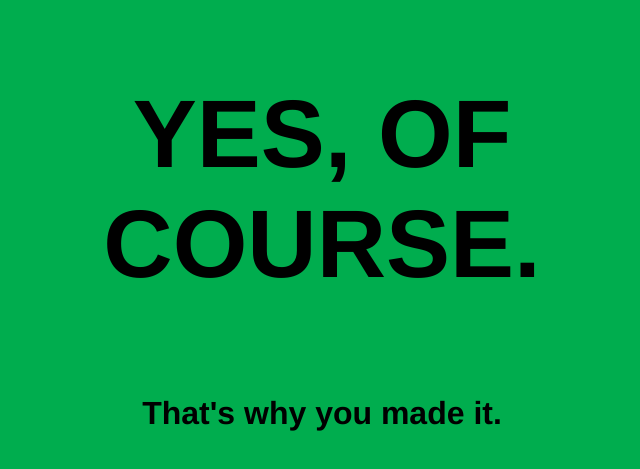
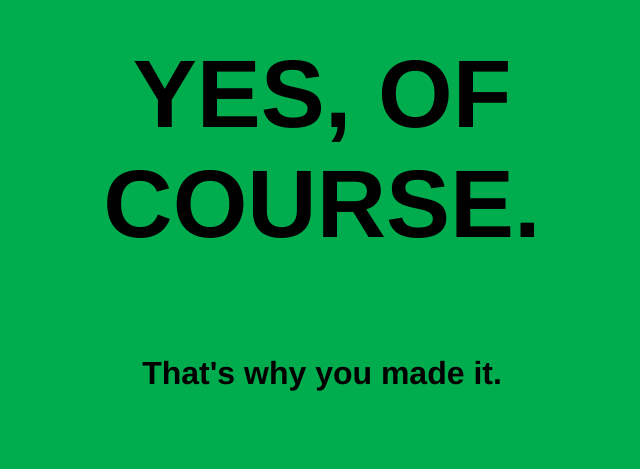
Before and after one commit to longestpath/shouldireallydeploytoday, a plain HTML site: page public/index.html in a window 1280 px wide. Shown: the part 177-646 px from the top of the page, without its empty margins (318-958 px from the left). Drawn offline with Linux system fonts and the light colour scheme.

Commit message:
Tweak top height

```diff
--- a/public/index.html
+++ b/public/index.html
@@ -19,7 +19,7 @@
 
       @media (orientation: landscape) {
       div.central {
-      top: calc(50% - 30%);
+      top: calc(50% - 35%);
       left: calc(50% - 25%);
       text-align: center;
       max-width: 50%;
```
Also changed, not shown: 1 other file.
